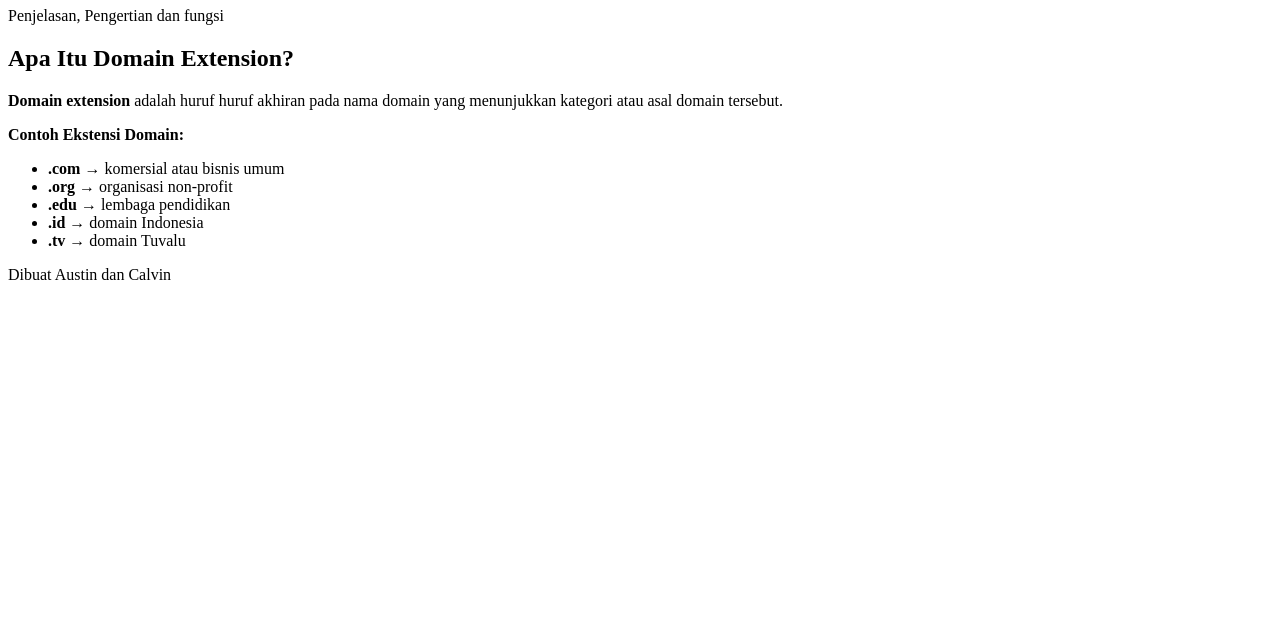
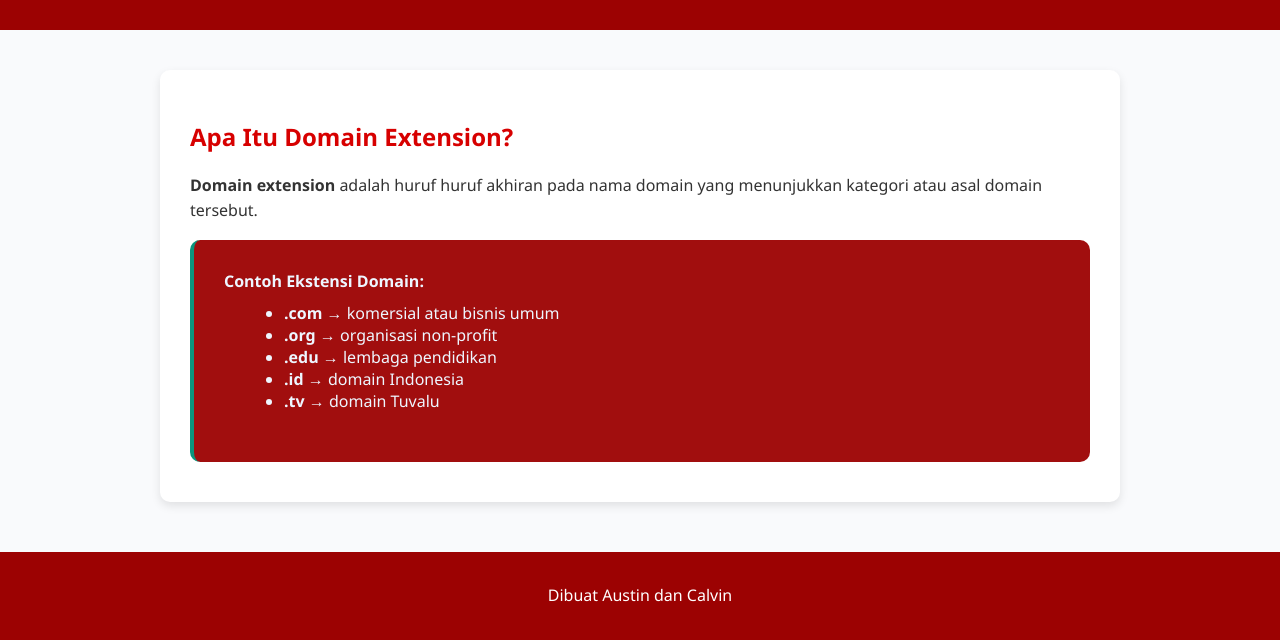
Before and after one commit to AustinHTeto/Domain-Hosting, a plain HTML site: page Ekstensi.html in a window 1280 px wide. Shown: the part 179-819 px from the top of the page. Drawn offline with Linux system fonts and the light colour scheme.

Commit message:
Update Ekstensi.html

```diff
--- a/Ekstensi.html
+++ b/Ekstensi.html
@@ -4,7 +4,7 @@
     <meta charset="UTF-8">
     <meta name="viewport" content="width=device-width, initial-scale=1.0">
     <title>Penjelasan Domain dan Hosting</title>
-    <link rel="stylesheet" href="CSS DOMAIN.css">
+    <link rel="stylesheet" href="style.css">
 </head>
 <body>
 <nav>
```
